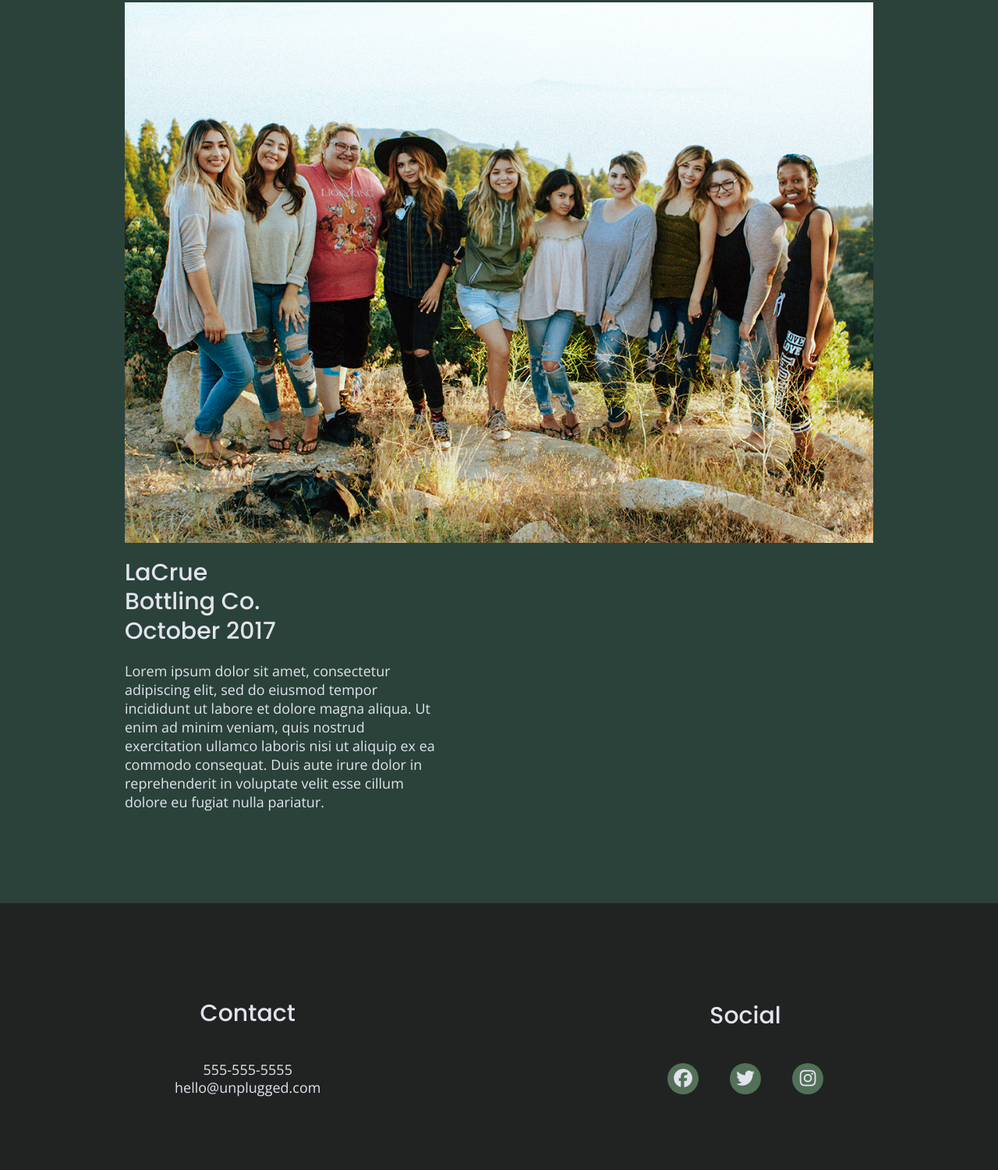
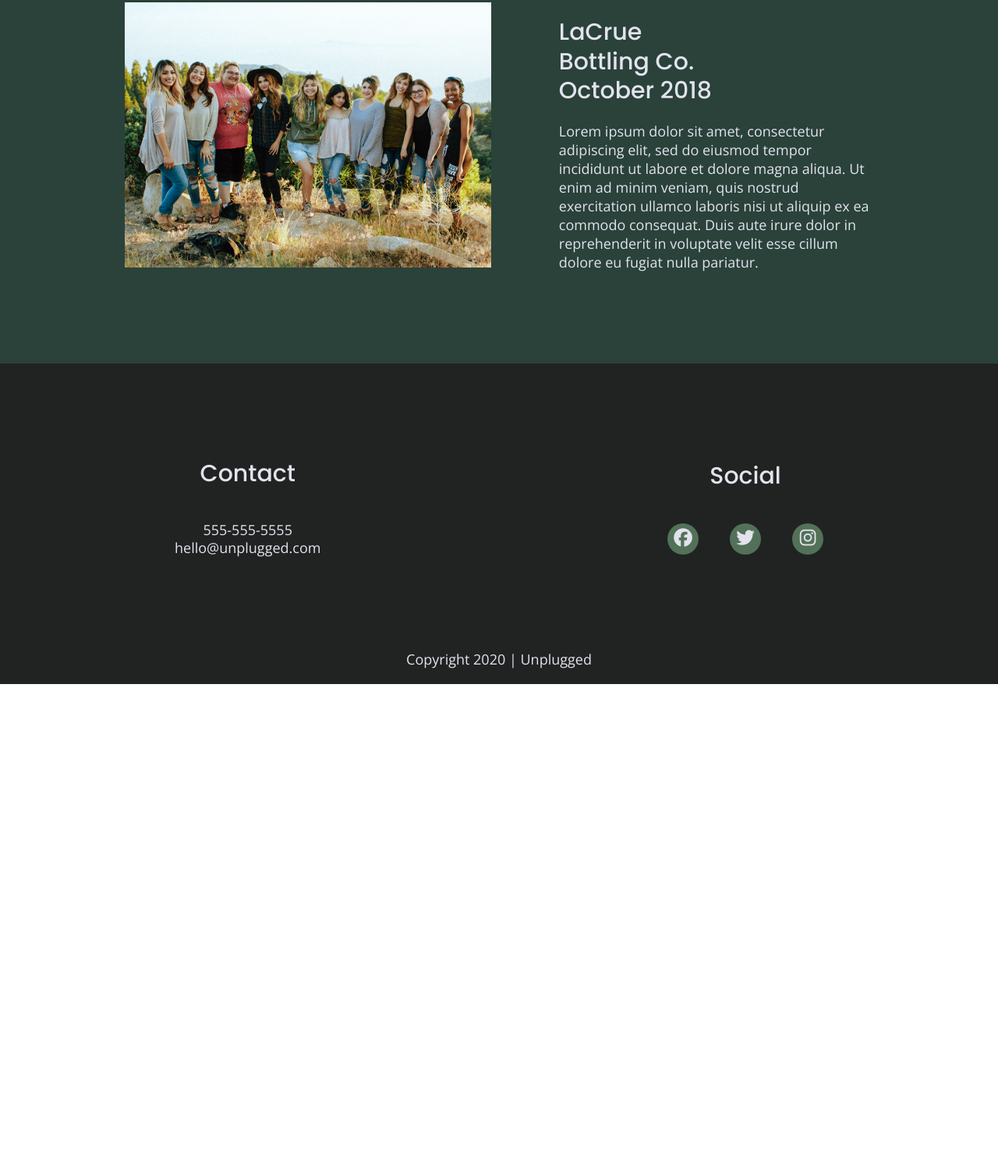
Before and after one commit to lianadanae/responsive-website-practice, a website built with Parcel: page index.html in a window 1280 px wide. Shown: the part 2060-3560 px from the top of the page at 78% size. After the commit the page ends 2937 px from the top, so only its background shows below. Built offline with nearby package versions, Linux system fonts and the light colour scheme.

Commit message:
fix address div

```diff
--- a/index.html
+++ b/index.html
@@ -15,14 +15,12 @@
   <link rel="manifest" href="./site.webmanifest">
   <link rel="apple-touch-icon" href="./icon.png">
   <!-- Place favicon.ico in the root directory -->
-
   <!-- Google Fonts -->
   <link href="https://fonts.googleapis.com/css?family=Open+Sans:400,700|Poppins:500,700" rel="stylesheet">
   <link rel="stylesheet" href="./css/main.css">
   <link rel="stylesheet" href="./css/normalize.css">
   <!-- Font Awesome CDN -->
   <script src="https://kit.fontawesome.com/a5a2c0b4da.js" crossorigin="anonymous"></script>
-
   <meta name="theme-color" content="#fafafa">
 </head>
 
@@ -118,14 +116,12 @@
     <section class="reviews">
       <div class="content-wrapper">
         <h2>Be a better team in 5 days, like this one.</h2>
+        <article>
         <figure>
-          <a href="">
             <img src="./img/team-photo.jpg" alt="Team photo">
-          </a>
         </figure>
-        <article>
           <div>
-            <h3>LaCrue Bottling Co. October 2017</h3>
+            <h3>LaCrue Bottling Co. October 2018</h3>
             <p>Lorem ipsum dolor sit amet, consectetur adipiscing elit, sed do eiusmod
               tempor incididunt ut labore et dolore magna aliqua. Ut enim ad minim veniam,
               quis nostrud exercitation ullamco laboris nisi ut aliquip ex ea commodo consequat.
@@ -141,13 +137,15 @@
   <footer>
     <div class="content-wrapper">
       <div class="footer-content">
-        <address class="contact">
+        <div class="contact">
           <h4>Contact</h4>
+          <address>
           <p>
             555-555-5555<br>
             hello@unplugged.com
           </p>
         </address>
+        </div>
         <div class="social">
           <h4>Social</h4>
           <div class="social-icons">
```
